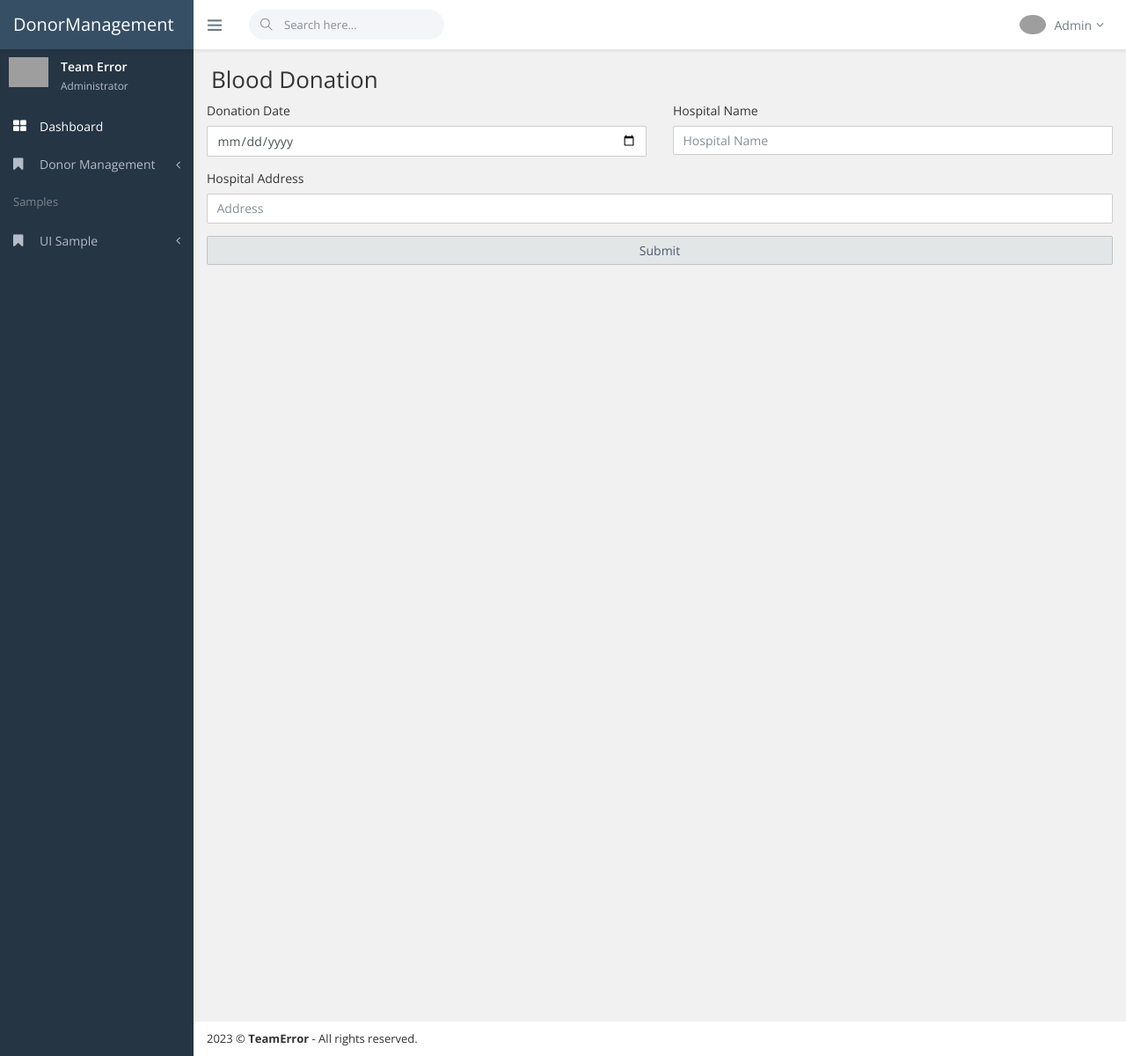
After one commit to mojahid-rafi/BCM, a PHP site: page /blood_donation.php in a window 1280 px wide. The commit adds this page. Shown: the whole page at 88% size. Run offline with PHP 8.4, Linux system fonts and the light colour scheme; some libraries are stand-ins or nearby versions; grey boxes are pictures that could not be loaded.

Commit message:
Blood Donation file added and modify Donorinfo

```diff
--- /dev/null
+++ b/admin/blood_donation.php
@@ -0,0 +1,39 @@
+<?php include ("./header.php"); ?>
+
+    <div class="content-wrapper">
+        <!-- START PAGE CONTENT-->
+        <div class="page-heading">
+            <h1 class="page-title">Blood Donation</h1>
+            <ol class="breadcrumb">
+                <li class="breadcrumb-item">
+                    <a href="dashboard.php"><i class="la la-home font-20"></i></a>
+                </li>
+               <!-- <li class="breadcrumb-item"></li>-->
+            </ol>
+        </div>
+
+        <!--    Enter Your Content Here-->
+        <form action="">
+            <div class="row">
+                <div class="col-sm-6 form-group">
+                    <label for="dob">Donation Date</label>
+                    <input type="date" class="form-control"  name="dondate" id="dondate">
+                </div>
+                <div class="col-sm-6 form-group">
+                    <label for="dob">Hospital Name</label>
+                    <input type="text" class="form-control"  name="Hospitalname" id="Hospitalname" placeholder="Hospital Name">
+                </div>
+            </div>
+            <div class="row">
+                <div class="col-sm-12 form-group">
+                    <label for="dob">Hospital Address</label>
+                    <input type="text" class="form-control"  name="Hospitaladdress" id="Hospitaladdress" placeholder="Address">
+                </div>
+            </div>
+            <div class="row">
+                <div class="col-md-12 form-group">
+                    <button class="form-control btn btn-default" type="submit">Submit</button>
+                </div>
+            </div>
+        </form>
+<?php include ("./footer.php"); ?>
```
Also changed, not shown: admin/donor_info.php (+6 -6 lines), 1 other file.
